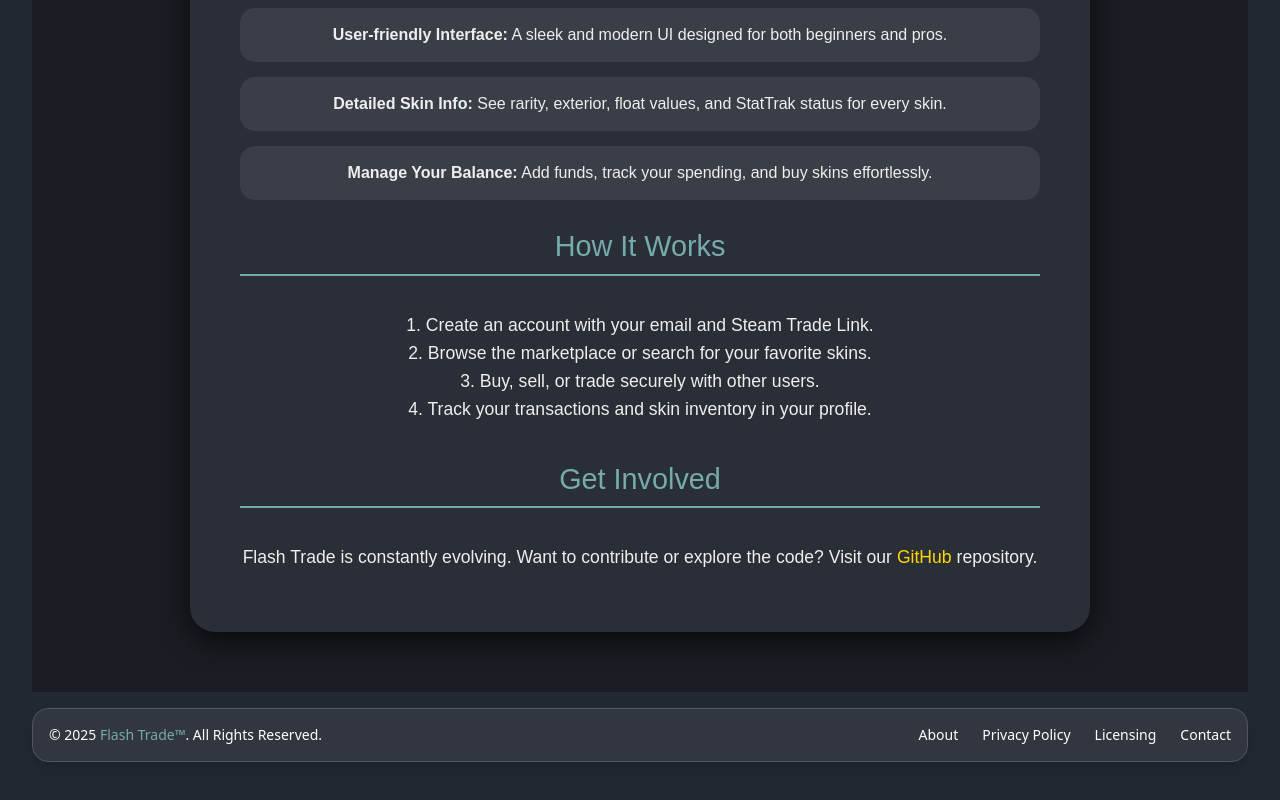
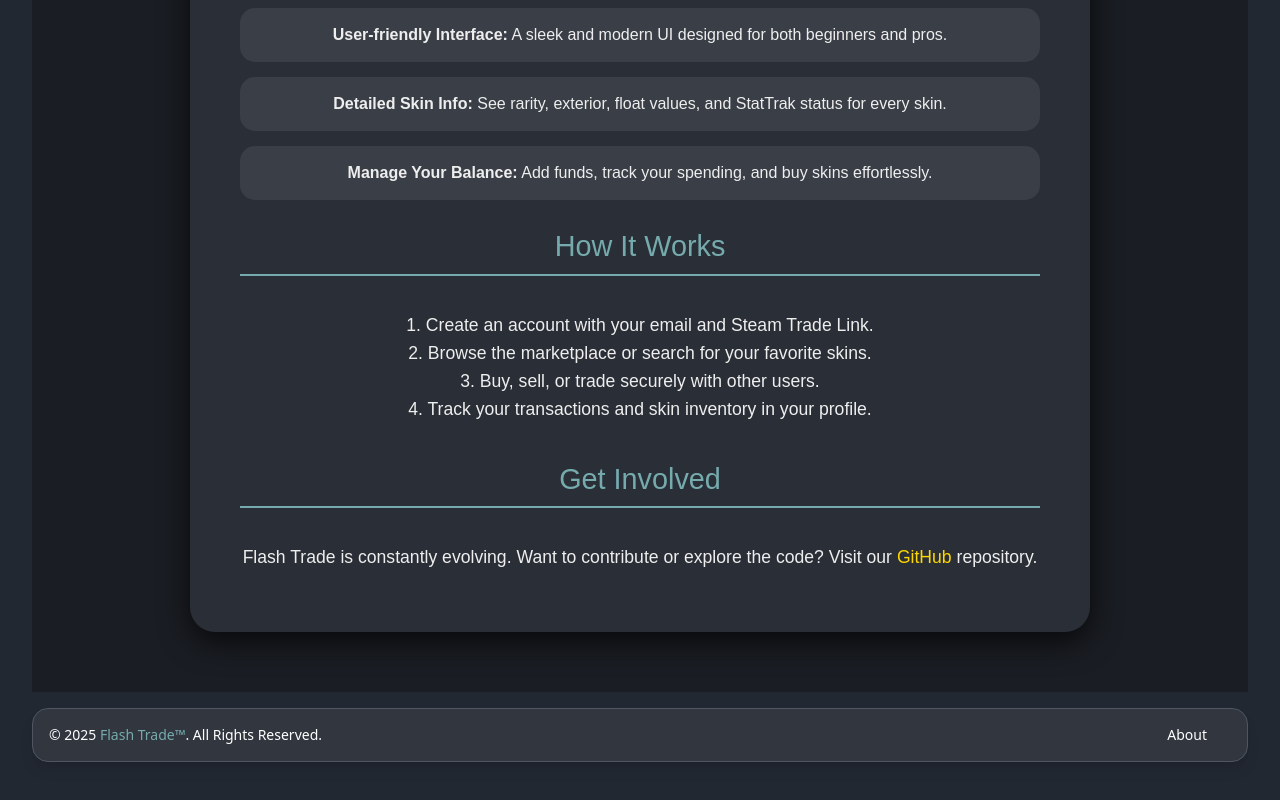
Before and after one commit to stanislav0415/Flash-trade, a React (Vite) app: page /about in a window 1280 px wide. Shown: the part 620-1420 px from the top of the page. Built offline with nearby package versions, Linux system fonts and the light colour scheme.

Commit message:
Replace footer links with React Router Link
Updated the About link in the footer to use React Router's Link component instead of a standard anchor tag. Removed unused footer links for Privacy Policy, Licensing, and Contact.

```diff
--- a/src/components/footer/Footer.jsx
+++ b/src/components/footer/Footer.jsx
@@ -1,3 +1,5 @@
+import { Link } from "react-router-dom";
+
 export default function Footer() {
     return (
         <footer className="bg-[#31363F] rounded-2xl shadow-lg border border-[#505661] mx-auto max-w-7xl my-4">
@@ -7,17 +9,9 @@ export default function Footer() {
                 </span>
                 <ul className="flex flex-wrap items-center mt-3 md:mt-0 text-sm font-medium text-body">
                     <li>
-                        <a href="#" className="hover:underline me-4 md:me-6 text-white">About</a>
+                        <Link to="/about" className="hover:underline me-4 md:me-6 text-white">About</Link>
                     </li>
-                    <li>
-                        <a href="#" className="hover:underline me-4 md:me-6 text-white">Privacy Policy</a>
-                    </li>
-                    <li>
-                        <a href="#" className="hover:underline me-4 md:me-6 text-white">Licensing</a>
-                    </li>
-                    <li>
-                        <a href="#" className="hover:underline text-white">Contact</a>
-                    </li>
+
                 </ul>
             </div>
         </footer>
```
